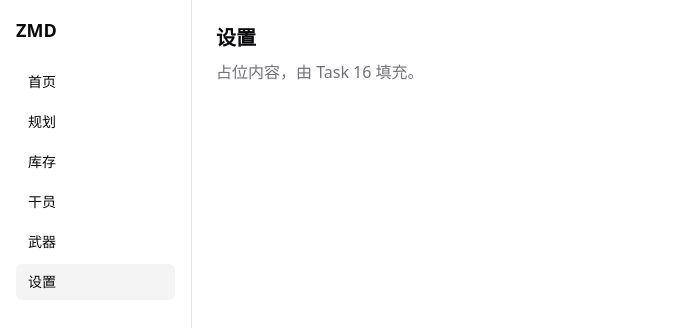
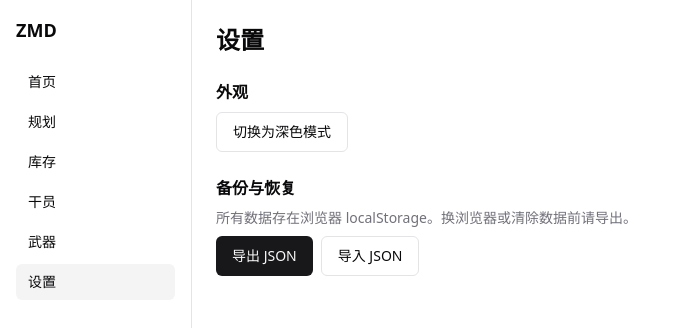
Before and after one commit to NobuOkitaL/endfield-lily, a React (Vite) app in the folder frontend/: page /settings in a window 1280 px wide. Shown: the top 328 px of the page, without its empty margins (0-675 px from the left). Built offline with nearby package versions, Linux system fonts and the light colour scheme.

Commit message:
feat(settings): dark mode + JSON backup/restore

```diff
--- a/frontend/src/pages/SettingsPage.tsx
+++ b/frontend/src/pages/SettingsPage.tsx
@@ -1,8 +1,72 @@
+import { useRef, useState } from 'react';
+import { Button } from '@/components/ui/button';
+import { useAppStore } from '@/store/app-store';
+
 export default function SettingsPage() {
+  const darkMode = useAppStore((s) => s.settings.darkMode);
+  const toggleDarkMode = useAppStore((s) => s.toggleDarkMode);
+  const exportSnapshot = useAppStore((s) => s.exportSnapshot);
+  const importSnapshot = useAppStore((s) => s.importSnapshot);
+  const fileRef = useRef<HTMLInputElement>(null);
+  const [msg, setMsg] = useState<string | null>(null);
+
+  function handleExport() {
+    const json = exportSnapshot();
+    const blob = new Blob([json], { type: 'application/json' });
+    const url = URL.createObjectURL(blob);
+    const a = document.createElement('a');
+    a.href = url;
+    a.download = `zmd-backup-${new Date().toISOString().slice(0, 10)}.json`;
+    a.click();
+    URL.revokeObjectURL(url);
+    setMsg('已导出备份');
+  }
+
+  function handleImport(e: React.ChangeEvent<HTMLInputElement>) {
+    const f = e.target.files?.[0];
+    if (!f) return;
+    const reader = new FileReader();
+    reader.onload = () => {
+      try {
+        importSnapshot(reader.result as string);
+        setMsg('已导入备份');
+      } catch {
+        setMsg('导入失败：JSON 格式不正确');
+      }
+    };
+    reader.readAsText(f);
+    e.target.value = '';
+  }
+
   return (
-    <div className="p-6">
-      <h2 className="text-xl font-semibold">设置</h2>
-      <p className="text-muted-foreground mt-2">占位内容，由 Task 16 填充。</p>
+    <div className="p-6 space-y-6 max-w-xl">
+      <h2 className="text-2xl font-semibold">设置</h2>
+
+      <section className="space-y-2">
+        <h3 className="font-semibold">外观</h3>
+        <Button variant="outline" onClick={toggleDarkMode}>
+          {darkMode ? '切换为浅色模式' : '切换为深色模式'}
+        </Button>
+      </section>
+
+      <section className="space-y-2">
+        <h3 className="font-semibold">备份与恢复</h3>
+        <p className="text-sm text-muted-foreground">
+          所有数据存在浏览器 localStorage。换浏览器或清除数据前请导出。
+        </p>
+        <div className="flex gap-2">
+          <Button onClick={handleExport}>导出 JSON</Button>
+          <Button variant="outline" onClick={() => fileRef.current?.click()}>导入 JSON</Button>
+          <input
+            ref={fileRef}
+            type="file"
+            accept="application/json"
+            className="hidden"
+            onChange={handleImport}
+          />
+        </div>
+        {msg && <div className="text-sm text-muted-foreground">{msg}</div>}
+      </section>
     </div>
   );
 }
```
